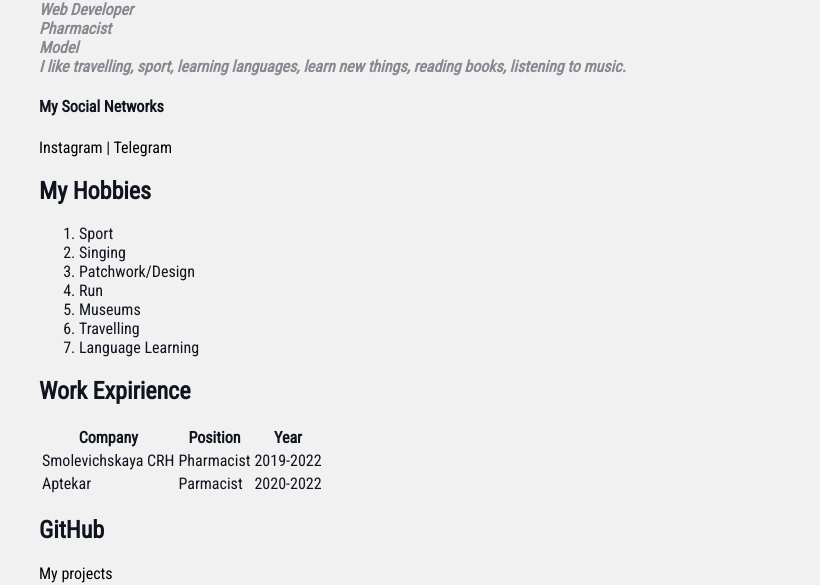
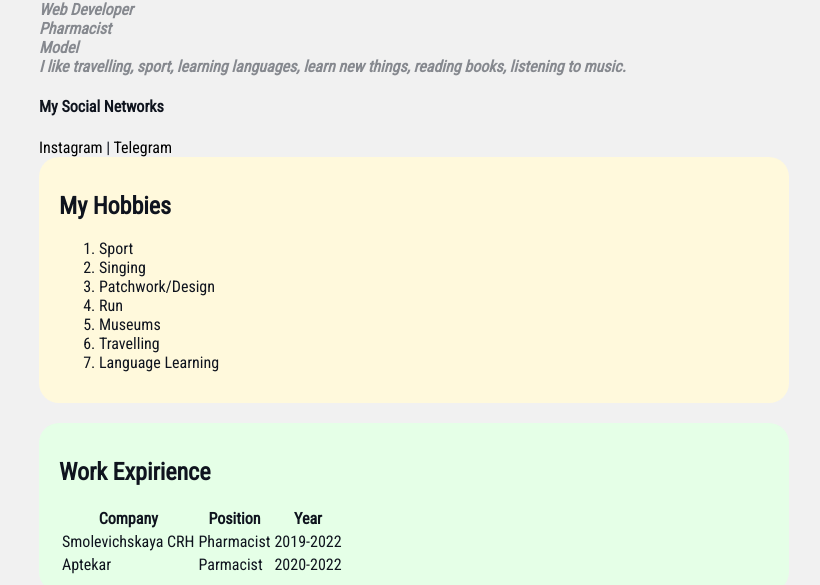
Before and after one commit to jecharmetout/CV, a plain HTML site: page index.html in a window 1280 px wide. Shown: the part 371-956 px from the top of the page, without its empty margins (226-1046 px from the left). Drawn offline with Linux system fonts and the light colour scheme.

Commit message:
styles.css added card style

```diff
--- a/index.html
+++ b/index.html
@@ -26,7 +26,7 @@
         <a href="https://t.me/maria_jct" target="_blank">Telegram</a>
       </div>
 
-      <div class="card">
+      <div class="card bg-yellow">
         <h2>My Hobbies</h2>
         <ol>
           <li>Sport</li>
@@ -38,7 +38,7 @@
           <li>Language Learning</li>
         </ol>
       </div>
-      <div class="card">
+      <div class="card bg-green">
         <h2>Work Expirience</h2>
         <table>
           <tr>
@@ -59,7 +59,7 @@
         </table>
       </div>
 
-      <div class="card">
+      <div class="card bg-red ">
         <h2>GitHub</h2>
         <a href="github.html"> My projects</a>
       </div>
--- a/styles.css
+++ b/styles.css
@@ -8,21 +8,19 @@ body {
   /* font: normal 16px 'Roboto Condensed', sans-serif; */
   /* font-family: 'Gill Sans', 'Gill Sans MT', Calibri, 'Trebuchet MS', sans-serif */
 }
-a{
+a {
   color: black;
   text-decoration: none;
-
 }
 /* псевдоселекторы */
-a:hover{
+a:hover {
   text-decoration: underline;
 }
-a:active{
+a:active {
   color: blue;
 }
-a:visited{
+a:visited {
   color: grey;
-
 }
 .avatar {
   width: 200px;
@@ -59,7 +57,7 @@ a:visited{
     border-top-width: 15px;
     border-right-color: blue; */
 /* margin: 20px; */
-} */
+/* } */
 /* .box-model > div {
   float: left;
   background: black;
@@ -68,3 +66,17 @@ a:visited{
   width: 25%;
   box-sizing: border-box;
 } */
+.bg-yellow {
+  background: #fff9dc;
+}
+.bg-green {
+  background: #e5ffe7;
+}
+.bg-red {
+  background: #ffe5e5;
+}
+.card {
+  padding: 15px 20px;
+  margin-bottom: 20px;
+  border-radius: 20px;
+}
```
Lines whose indentation alone changed are shown as unchanged.
